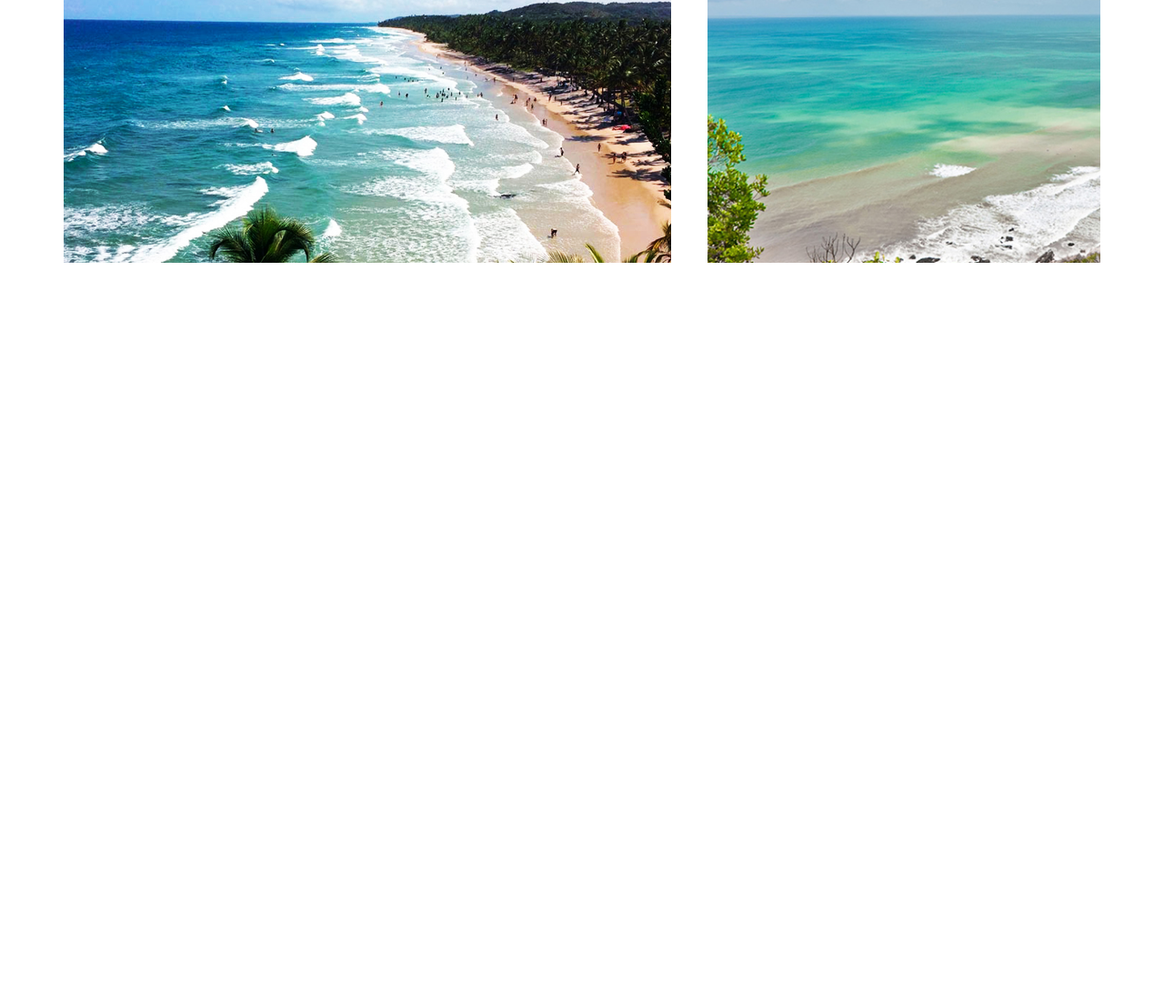
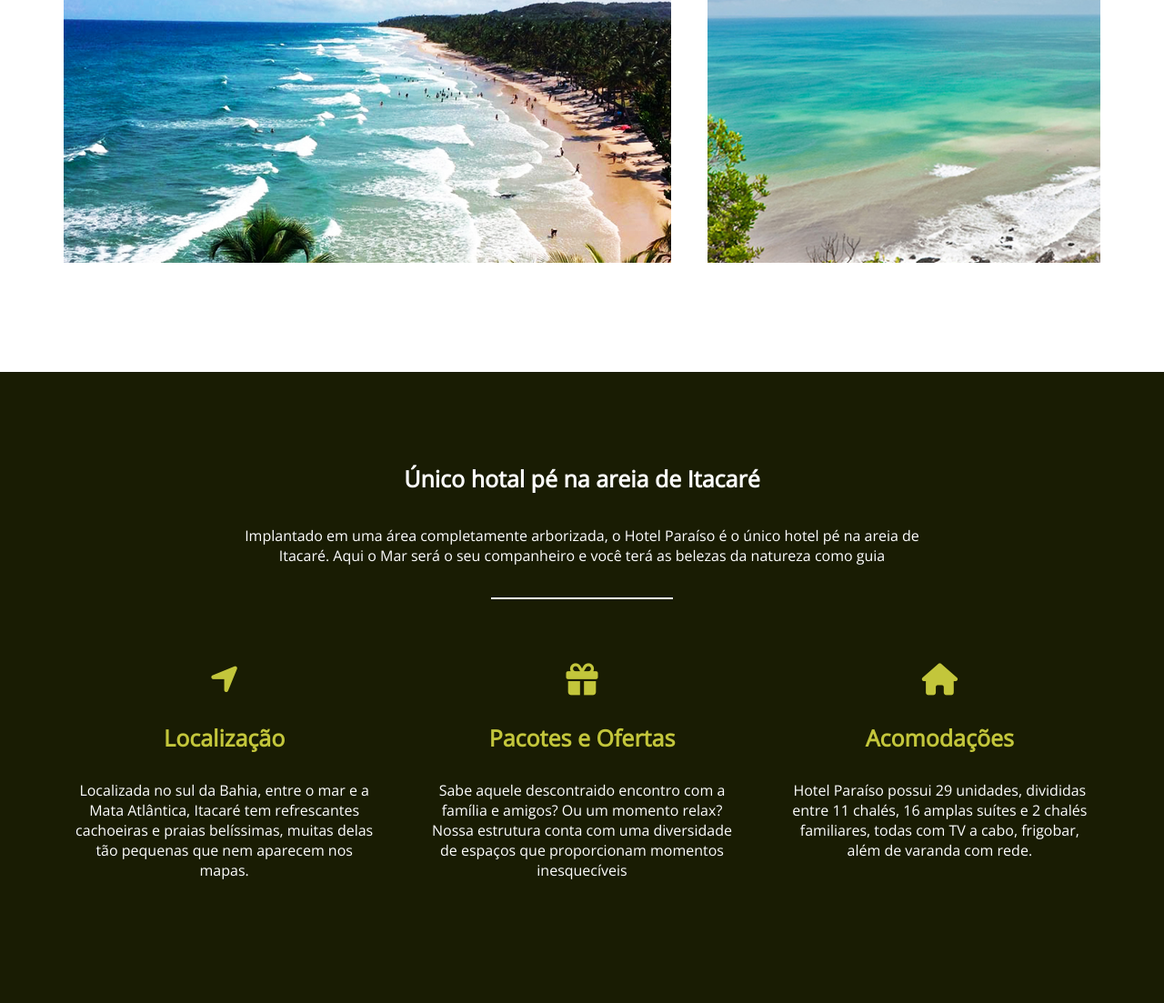
Before and after one commit to luisallves/paginas-web-criadas, a plain HTML site: page pagina-hotel-paraiso/index.html in a window 1280 px wide. Shown: the part 1391-2494 px from the top of the page at 91% size. Before the commit the page ends 1800 px from the top, so only its background shows below. Drawn offline with nearby package versions, Linux system fonts and the light colour scheme.

Commit message:
trabalhando na section features

```diff
--- a/pagina-hotel-paraiso/index.html
+++ b/pagina-hotel-paraiso/index.html
@@ -1,14 +1,18 @@
 <!DOCTYPE html>
 <html lang="pt-br">
+
 <head>
   <meta charset="UTF-8">
   <meta http-equiv="X-UA-Compatible" content="IE=edge">
   <meta name="viewport" content="width=device-width, initial-scale=1.0">
   <title>Hotel Paraíso</title>
-  <link rel="stylesheet" href="https://cdnjs.cloudflare.com/ajax/libs/font-awesome/6.1.1/css/all.min.css" integrity="sha512-KfkfwYDsLkIlwQp6LFnl8zNdLGxu9YAA1QvwINks4PhcElQSvqcyVLLD9aMhXd13uQjoXtEKNosOWaZqXgel0g==" crossorigin="anonymous" referrerpolicy="no-referrer" />
+  <link rel="stylesheet" href="https://cdnjs.cloudflare.com/ajax/libs/font-awesome/6.1.1/css/all.min.css"
+    integrity="sha512-KfkfwYDsLkIlwQp6LFnl8zNdLGxu9YAA1QvwINks4PhcElQSvqcyVLLD9aMhXd13uQjoXtEKNosOWaZqXgel0g=="
+    crossorigin="anonymous" referrerpolicy="no-referrer" />
   <link href="https://fonts.googleapis.com/css2?family=Open+Sans:wght@300&display=swap" rel="stylesheet">
   <link rel="stylesheet" href="style.css">
 </head>
+
 <body>
 
   <header>
@@ -32,7 +36,8 @@
 
   <section class="know-the-hotel">
     <h3>Conheça o Hotel Paraíso</h3>
-    <p>Feche os olhos e imagine um paraíso. Um lugar no meio da Mata Atlântica e banhado pelo mar, onde você encontra paz tranquilidade, conforto e comodidade</p>
+    <p>Feche os olhos e imagine um paraíso. Um lugar no meio da Mata Atlântica e banhado pelo mar, onde você encontra
+      paz tranquilidade, conforto e comodidade</p>
     <hr>
 
     <ul class="grid">
@@ -43,6 +48,33 @@
     </ul>
   </section>
 
+  <section class="features">
+    <h3>Único hotal pé na areia de Itacaré</h3>
+    <p>Implantado em uma área completamente arborizada, o Hotel Paraíso é o único hotel pé na areia de Itacaré. Aqui o
+      Mar será o seu companheiro e você terá as belezas da natureza como guia</p>
+    <hr>
+    <ul class="grid">
+      <li>
+        <i class="fas fa-location-arrow"></i>
+        <h4>Localização</h4>
+        <p>Localizada no sul da Bahia, entre o mar e a Mata Atlântica, Itacaré tem refrescantes cachoeiras e praias
+          belíssimas, muitas delas tão pequenas que nem aparecem nos mapas.</p>
+      </li>
+      <li>
+        <i class="fas fa-gift"></i>
+        <h4>Pacotes e Ofertas</h4>
+        <p>Sabe aquele descontraido encontro com a família e amigos? Ou um momento relax? Nossa estrutura conta com uma
+          diversidade de espaços que proporcionam momentos inesquecíveis</p>
+      </li>
+      <li>
+        <i class="fas fa-home"></i>
+        <h4>Acomodações</h4>
+        <p>Hotel Paraíso possui 29 unidades, divididas entre 11 chalés, 16 amplas suítes e 2 chalés familiares, todas
+          com TV a cabo, frigobar, além de varanda com rede.</p>
+      </li>
+    </ul>
+  </section>
 
 </body>
+
 </html>
--- a/pagina-hotel-paraiso/style.css
+++ b/pagina-hotel-paraiso/style.css
@@ -128,3 +128,59 @@ header nav {
 .know-the-hotel .grid li.large {
   flex-basis: 60%;
 }
+
+.features {
+  background-color: #191c03;
+  padding: 100px 50px;
+  display: flex;
+  flex-direction: column;
+  align-items: center;
+}
+
+.features h3 {
+  font-size: 25px;
+  margin-bottom: 35px;
+  text-align: center;
+  color: white;
+}
+
+.features p {
+  max-width: 800px;
+  margin-bottom: 35px;
+  text-align: center;
+  color: white;
+}
+
+.features hr {
+  width: 200px;
+  height: 2px;
+  margin-bottom: 70px;
+  border: none;
+  background-color: white;
+}
+
+.features .grid {
+  width: 100%;
+  display: flex;
+}
+
+.features .grid li {
+  padding: 0 30px;
+  text-align: center;
+}
+
+.features .grid li i {
+  color: #c3c63b;
+  font-size: 35px;
+  margin-bottom: 30px;
+}
+
+.features .grid li h4 {
+  color: #c3c63b;
+  font-size: 25px;
+  margin-bottom: 30px;
+}
+
+.features p {
+  color: white;
+}
```
